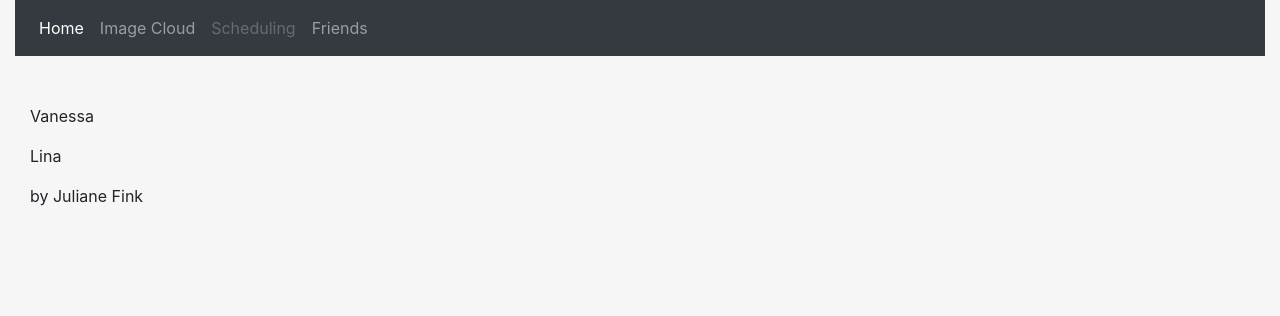
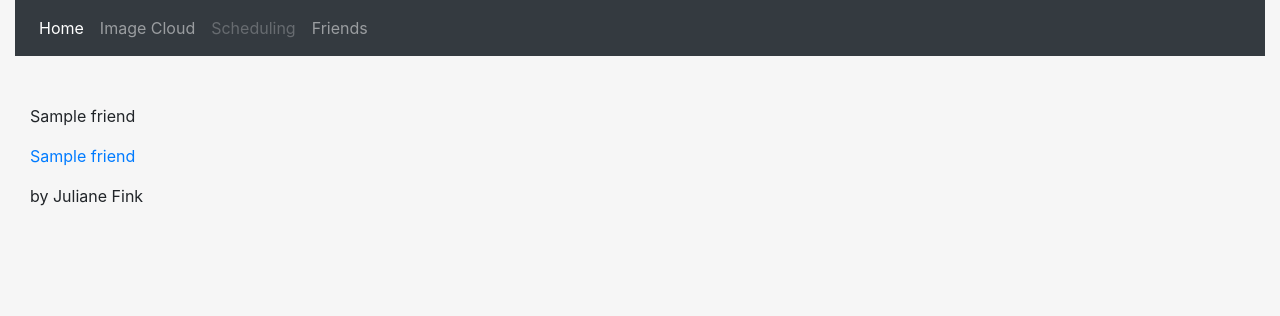
Before and after one commit to SyJuly/ShareWithoutScare, a Django app: page /friends/ in a window 1280 px wide. Shown: the top 316 px of the page. Run offline with Django 3.2, Linux system fonts and the light colour scheme; tables that the repository leaves empty hold one stand-in row (values such as "Sample post"); some libraries are stand-ins or nearby versions.

Commit message:
create friends model

```diff
--- a/app/shareWithoutScare/models.py
+++ b/app/shareWithoutScare/models.py
@@ -3,4 +3,10 @@ from __future__ import unicode_literals
 
 from django.db import models
 
-# Create your models here.
+class Friend(models.Model):
+    name = models.CharField(max_length=40)
+    birthday = models.DateTimeField()
+    title = models.CharField(max_length=60)
+
+    def __str_(self):
+        return self.name
--- a/app/shareWithoutScare/templates/friends.html
+++ b/app/shareWithoutScare/templates/friends.html
@@ -2,8 +2,9 @@
 
 {% block content %}
 
-    {% for f in friends %}
-        <p>{{f}}</p>
+    {% for friend in object_list %}
+        <p>{{ friend.name }}</p>
+        <p>{{ friend.date|date:"Y-m-d" }}<a href="/friend/{{friend.id}}">{{friend.title}}</a></p>
     {% endfor %}
 
 {% endblock %}
--- a/app/shareWithoutScare/urls.py
+++ b/app/shareWithoutScare/urls.py
@@ -1,8 +1,10 @@
 # shareWithoutScare/urls.py
 from django.conf.urls import url
 from . import views
+from django.views.generic import ListView, DetailView
+from shareWithoutScare.models import Friend
 
 urlpatterns = [
     url(r'^$', views.index, name='index'),
-    url(r'^friends/', views.friends, name='friends'),
+    url(r'^friends/', ListView.as_view(queryset=Friend.objects.all().order_by("-name")[:25], template_name="friends.html"))
 ]
--- a/app/shareWithoutScare/views.py
+++ b/app/shareWithoutScare/views.py
@@ -7,4 +7,4 @@ def index(request):
     return render(request, 'home.html')
 
 def friends(request):
-    return render(request, 'friends.html', {'friends': ['Vanessa','Lina']})
+    return render(request, 'friends.html')
```
Also changed, not shown: app/db.sqlite3, app/shareWithoutScare/migrations/0001_initial.py (added), 5 other files.
